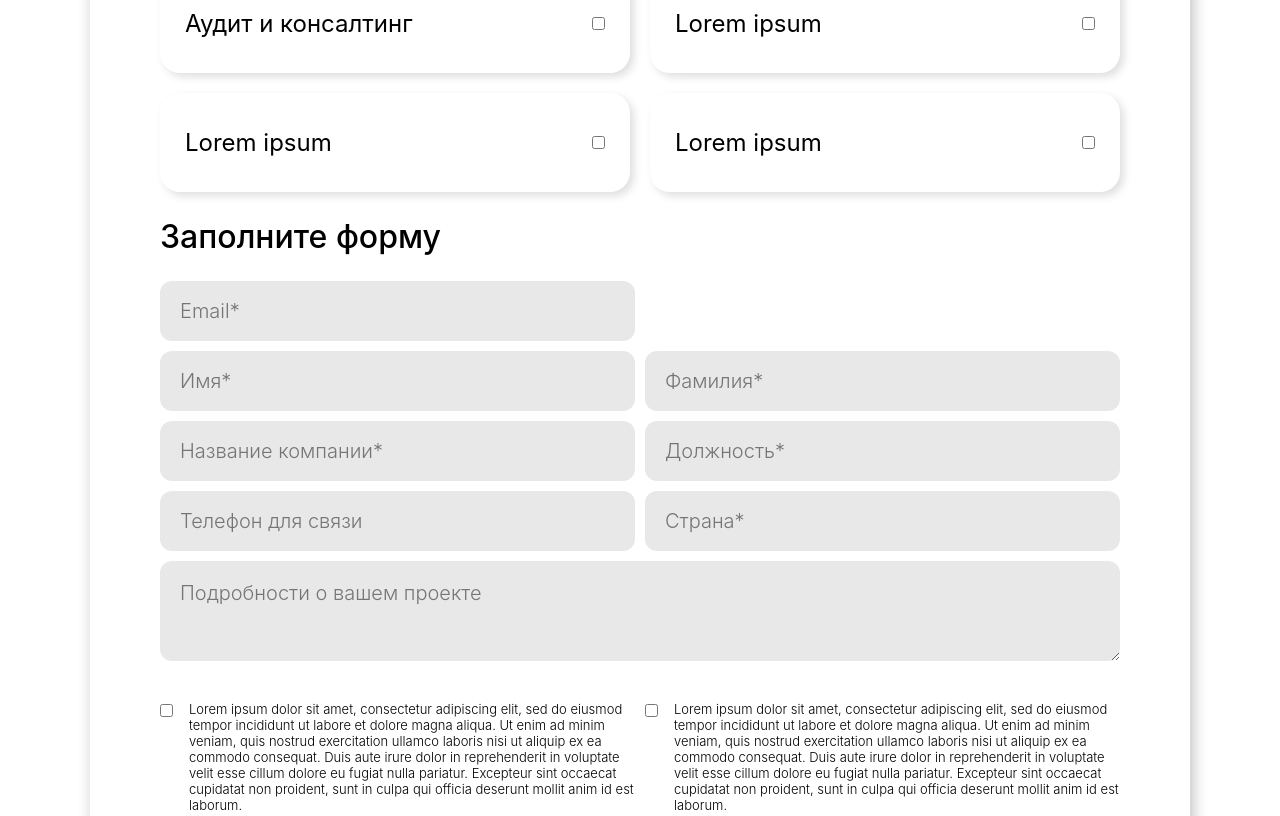
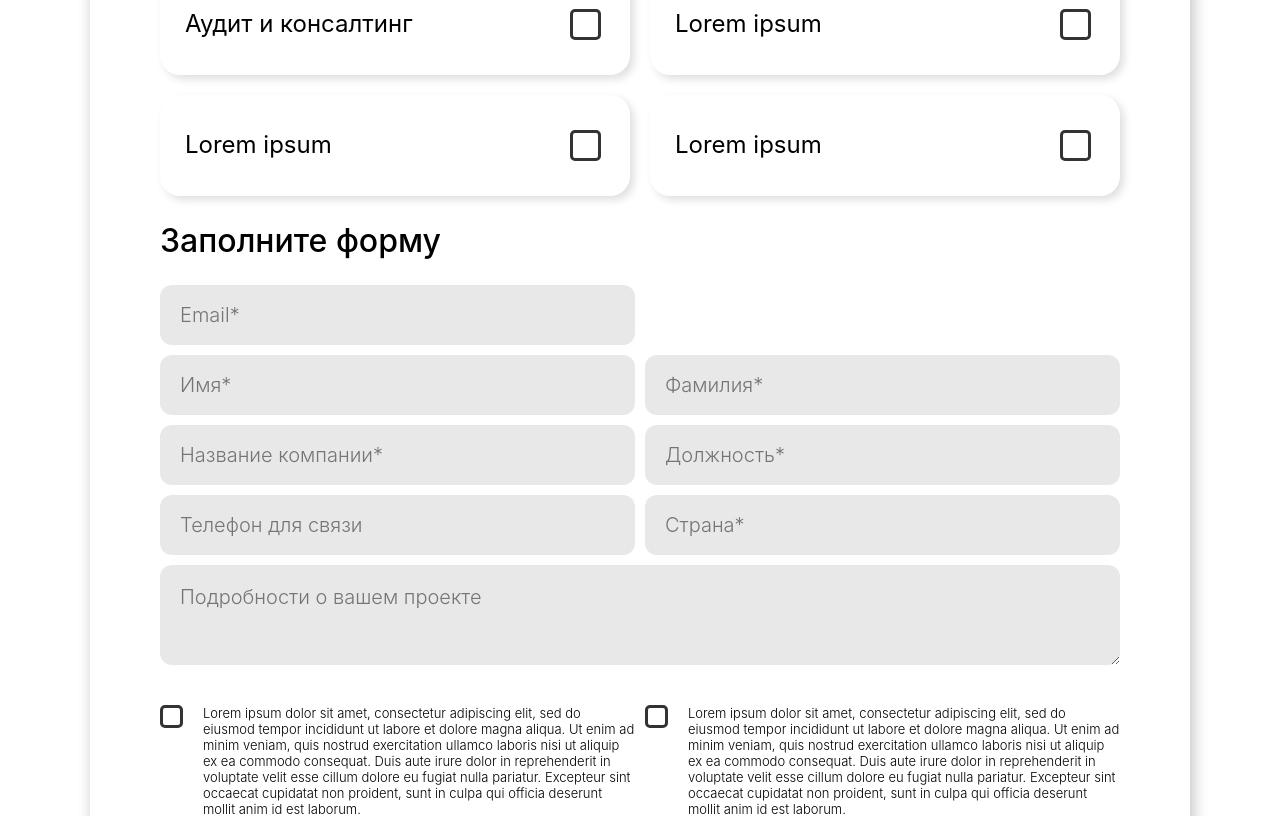
Before and after one commit to Ejoktank/infocom, a React app: page /call-manager in a window 1280 px wide. Shown: the part 1060-1876 px from the top of the page. Built offline with nearby package versions, Linux system fonts and the light colour scheme.

Commit message:
checkboxes fix

```diff
--- a/src/main/call_manager/CallManager.jsx
+++ b/src/main/call_manager/CallManager.jsx
@@ -5,6 +5,7 @@ import GameDev from "../../img/game_dev.png";
 import ChatBot from "../../img/chat_bots.png";
 import Web from "../../img/web.png";
 
+import { FormCheckbox } from "./Checkbox/FormCheckbox";
 import { useState } from "react";
 
 const formFields = [
@@ -53,11 +54,11 @@ const formFields = [
 ];
 
 const products = [
-  {name: "No-code", bgc: "#7027F0", image: NoCode},
-  {name: "Мобильная разработка", bgc: "#BC7AFE", image: Mobile},
-  {name: "Гейм дев", bgc: "#F953FD", image: GameDev},
-  {name: "Внедрение чат-ботов", bgc: "#000000", image: ChatBot},
-  {name: "Сайты и web приложения", bgc: "#04001A", image: Web},
+  { name: "No-code", bgc: "#7027F0", image: NoCode },
+  { name: "Мобильная разработка", bgc: "#BC7AFE", image: Mobile },
+  { name: "Гейм дев", bgc: "#F953FD", image: GameDev },
+  { name: "Внедрение чат-ботов", bgc: "#000000", image: ChatBot },
+  { name: "Сайты и web приложения", bgc: "#04001A", image: Web },
 ];
 
 const services = [
@@ -65,7 +66,7 @@ const services = [
   "Lorem ipsum",
   "Lorem ipsum",
   "Lorem ipsum",
-]
+];
 
 export function CallManager() {
   function makeFormField(formField) {
@@ -83,36 +84,62 @@ export function CallManager() {
 
   function makeProductCard(product, i) {
     return (
-      <div className="small_card" style={{backgroundColor: product.bgc}} key={`small-card-${i}`}>
+      <div
+        className="small_card"
+        style={{ backgroundColor: product.bgc }}
+        key={`small-card-${i}`}
+      >
         <div className="small_card-img-container">
           <img src={product.image} alt="product illustration" />
         </div>
         <p className="small_card-text">{product.name}</p>
       </div>
-    )
+    );
   }
 
-  function makeServiceCard(service, i) {
+  function MakeServiceCard(service, i) {
+    const [isChecked, setIsChecked] = useState(false);
+
     return (
-      <div className="service-card" key={`service-card-${i}`}>
-        <label htmlFor="service-check" className="service-label">{service}</label>
-        <input type="checkbox" name="service-check" id={`service-check-${i}`} />
-      </div>
-    )
+      <label className="service-card" key={`service-card-${i}`}>
+        <span className="service-label">{service}</span>
+        <input
+          type="checkbox"
+          onChange={() => {
+            setIsChecked(!isChecked);
+          }}
+          id={`service-check-${i}`}
+        />
+        <svg
+          className={`checkbox ${isChecked ? "checkbox--active" : ""}`}
+          aria-hidden="true"
+          viewBox="0 0 15 11"
+          fill="none"
+        >
+          <path
+            d="M1 4.5L5 9L14 1"
+            strokeWidth="2"
+            stroke={isChecked ? "#fff" : "none"}
+          />
+        </svg>
+      </label>
+    );
   }
 
   return (
     <div className="container call_manager-container">
-      <h1 className="call_manager-header">Связь <br/>с менеджером</h1>
+      <h1 className="call_manager-header">
+        Связь <br />с менеджером
+      </h1>
       <div className="call_manager-hero">
         <h2 className="call_manager-subheader">Укажите интересующий продукт</h2>
         <div className="call_manager-products_and_services">
           <div className="call_manager-products-container">
             {products.map(makeProductCard)}
           </div>
-        <h2 className="call_manager-subheader">или сервис</h2>
+          <h2 className="call_manager-subheader">или сервис</h2>
           <div className="call_manager-services-container">
-            {services.map(makeServiceCard)}
+            {services.map(MakeServiceCard)}
           </div>
         </div>
         <h2 className="call_manager-subheader">Заполните форму</h2>
@@ -131,17 +158,13 @@ export function CallManager() {
             ></textarea>
           </div>
           <div className="form-checkboxes">
-            <div className="form_checkboxes-container check_container-left">
-              <input type="checkbox" name="check-left" id="check-left" />
-              <label htmlFor="check-left">Lorem ipsum dolor sit amet, consectetur adipiscing elit, sed do  eiusmod tempor incididunt ut labore et dolore  magna aliqua. Ut enim ad minim veniam, quis nostrud  exercitation ullamco laboris nisi ut aliquip ex ea commodo consequat. Duis aute irure dolor in reprehenderit in voluptate velit esse cillum dolore eu fugiat nulla pariatur. Excepteur sint occaecat cupidatat non proident, sunt in culpa qui officia deserunt mollit anim id est laborum.</label>
-            </div>
-            <div className="form_checkboxes-container check_container-right">
-              <input type="checkbox" name="check-right" id="check-right" />
-              <label htmlFor="check-right">Lorem ipsum dolor sit amet, consectetur adipiscing elit, sed do  eiusmod tempor incididunt ut labore et dolore  magna aliqua. Ut enim ad minim veniam, quis nostrud  exercitation ullamco laboris nisi ut aliquip ex ea commodo consequat. Duis aute irure dolor in reprehenderit in voluptate velit esse cillum dolore eu fugiat nulla pariatur. Excepteur sint occaecat cupidatat non proident, sunt in culpa qui officia deserunt mollit anim id est laborum.</label>
-            </div>
+            <FormCheckbox />
+            <FormCheckbox />
           </div>
           <div className="submit-btn-container">
-            <button className="form-submit" type="submit">Отправить</button>
+            <button className="form-submit" type="submit">
+              Отправить
+            </button>
           </div>
         </form>
       </div>
--- /dev/null
+++ b/src/main/call_manager/Checkbox/FormCheckbox.jsx
@@ -0,0 +1,24 @@
+import { useState } from "react";
+import "../../call_manager/call_manager.less";
+
+export function FormCheckbox() {
+  const [isChecked, setIsChecked] = useState(false);
+
+  return (
+    <label className="form_checkboxes-container">
+      <svg className={`checkbox ${isChecked ? "checkbox--active" : ""}`} aria-hidden="true" viewBox="0 0 15 11" fill="none">
+        <path d="M1 4.5L5 9L14 1" strokeWidth="2" stroke={isChecked ? "#fff" : "none"} />
+      </svg>
+      <span className="form-label">
+        Lorem ipsum dolor sit amet, consectetur adipiscing elit, sed do eiusmod
+        tempor incididunt ut labore et dolore magna aliqua. Ut enim ad minim
+        veniam, quis nostrud exercitation ullamco laboris nisi ut aliquip ex ea
+        commodo consequat. Duis aute irure dolor in reprehenderit in voluptate
+        velit esse cillum dolore eu fugiat nulla pariatur. Excepteur sint
+        occaecat cupidatat non proident, sunt in culpa qui officia deserunt
+        mollit anim id est laborum.
+      </span>
+      <input type="checkbox" onChange={() => {setIsChecked(!isChecked);}}/>
+    </label>
+  );
+}
--- a/src/main/call_manager/call_manager.less
+++ b/src/main/call_manager/call_manager.less
@@ -44,6 +44,10 @@
 .small_card {
   padding: 20px;
   border-radius: 20px;
+
+  &:hover {
+    cursor: pointer;
+  }
 }
 
 .small_card-text {
@@ -66,11 +70,41 @@
 
   border-radius: 20px;
   box-shadow: 4px 4px 9px 0px #00000021;
+
+  &:hover {
+    cursor: pointer;
+  }
 }
 
 .service-label {
   font-size: 24px;
   font-weight: 400;
+}
+
+input[type="checkbox"] {
+  clip: rect(0 0 0 0);
+  clip-path: inset(50%);
+  height: 1px;
+  overflow: hidden;
+  position: absolute;
+  white-space: nowrap;
+  width: 1px;
+}
+
+.checkbox {
+  display: inline-block;
+  flex-shrink: 0;
+  height: 25px;
+  width: 25px;
+  background: transparent;
+  border: 3px #333333 solid;
+  border-radius: 5px;
+  margin-right: 4px;
+}
+
+.checkbox--active {
+  border-color: #000000;
+  background: #000000;
 }
 
 /* FORM */
@@ -119,17 +153,17 @@ textarea.form-item {
   display: flex;
   flex-direction: row;
   align-items: flex-start;
+
+  .checkbox {
+    width: 17px;
+    height: 17px;
+  }
 }
 
-.form_checkboxes-container label {
+.form-label {
   margin-left: 16px;
   font-size: 13px;
   font-weight: 300;
-}
-
-.form_checkboxes-container input {
-  margin-top: 3px;
-  border: 2px solid #000;
 }
 
 .submit-btn-container {
```
Lines whose indentation alone changed are shown as unchanged.
